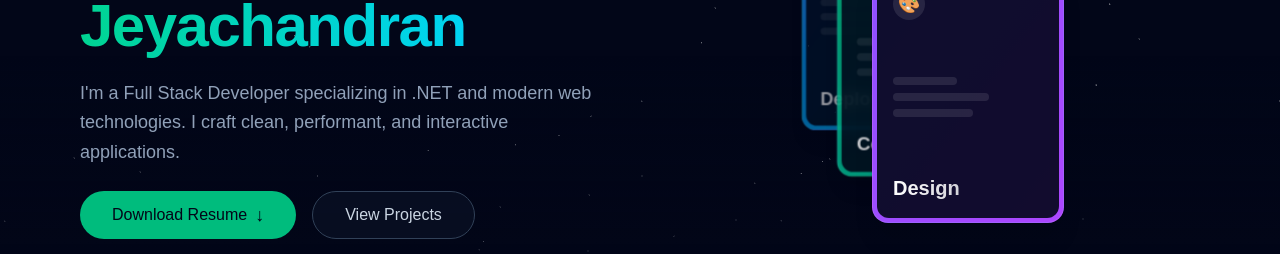
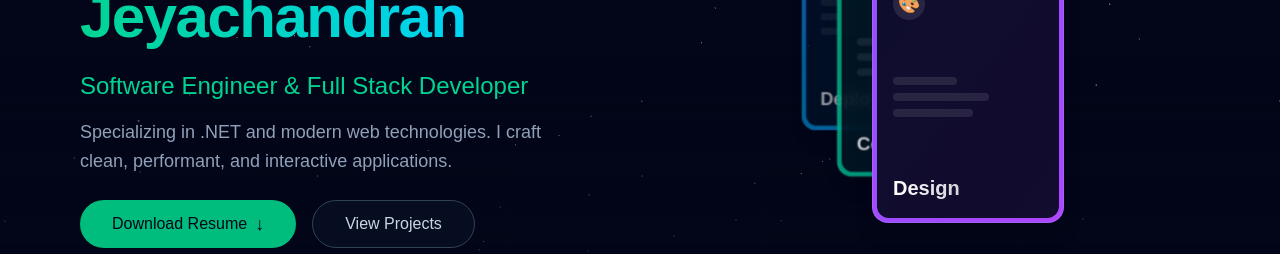
Before and after one commit to Shadhujan/Portfolio, a Next.js app: page / in a window 1280 px wide. Shown: the part 306-560 px from the top of the page. Built offline with nearby package versions, Linux system fonts and the light colour scheme; no server answers.

Commit message:
feat: update Next.js portfolio application with homepage and root layout.

```diff
--- a/app/layout.tsx
+++ b/app/layout.tsx
@@ -17,11 +17,11 @@ const geistMono = Geist_Mono({
 export const metadata: Metadata = {
   metadataBase: new URL("https://shadhujan.dev"),
   title: {
-    default: "Shadhujan | Software Engineer Portfolio",
-    template: "%s | Shadhujan",
+    default: "Shadhujan Jeyachandran | Software Engineer Portfolio",
+    template: "%s | Shadhujan Jeyachandran",
   },
   description:
-    "Shadhujan Jeyachandran – Software Engineer and Full Stack Developer. Projects, experience, and skills.",
+    "Portfolio of Shadhujan Jeyachandran, Software Engineer and Full Stack Developer. Projects, experience, and skills.",
   authors: [{ name: "Shadhujan Jeyachandran", url: "https://shadhujan.dev" }],
   creator: "Shadhujan Jeyachandran",
   publisher: "Shadhujan",
@@ -126,6 +126,7 @@ export default function RootLayout({
                 "https://lk.linkedin.com/in/shadhujan",
                 "https://github.com/Shadhujan",
                 "https://shadhujan.medium.com/",
+                "https://x.com/sivakarthisadhu",
                 "https://www.youtube.com/@JeyaShad"
               ]
             })
--- a/app/page.tsx
+++ b/app/page.tsx
@@ -103,14 +103,22 @@ export default function HomePage() {
                 </span>
               </motion.h1>
 
+              <motion.h2
+                className="text-xl sm:text-2xl text-emerald-400 font-medium mb-4"
+                initial={{ opacity: 0, y: 10 }}
+                animate={{ opacity: 1, y: 0 }}
+                transition={{ delay: 0.30 }}
+              >
+                Software Engineer &amp; Full Stack Developer
+              </motion.h2>
+
               <motion.p
                 className="text-base sm:text-lg text-slate-400 mb-6 max-w-lg leading-relaxed"
                 initial={{ opacity: 0, y: 10 }}
                 animate={{ opacity: 1, y: 0 }}
                 transition={{ delay: 0.35 }}
               >
-                I&apos;m a Full Stack Developer specializing in .NET and modern web technologies.
-                I craft clean, performant, and interactive applications.
+                Specializing in .NET and modern web technologies. I craft clean, performant, and interactive applications.
               </motion.p>
 
               <motion.div
```
